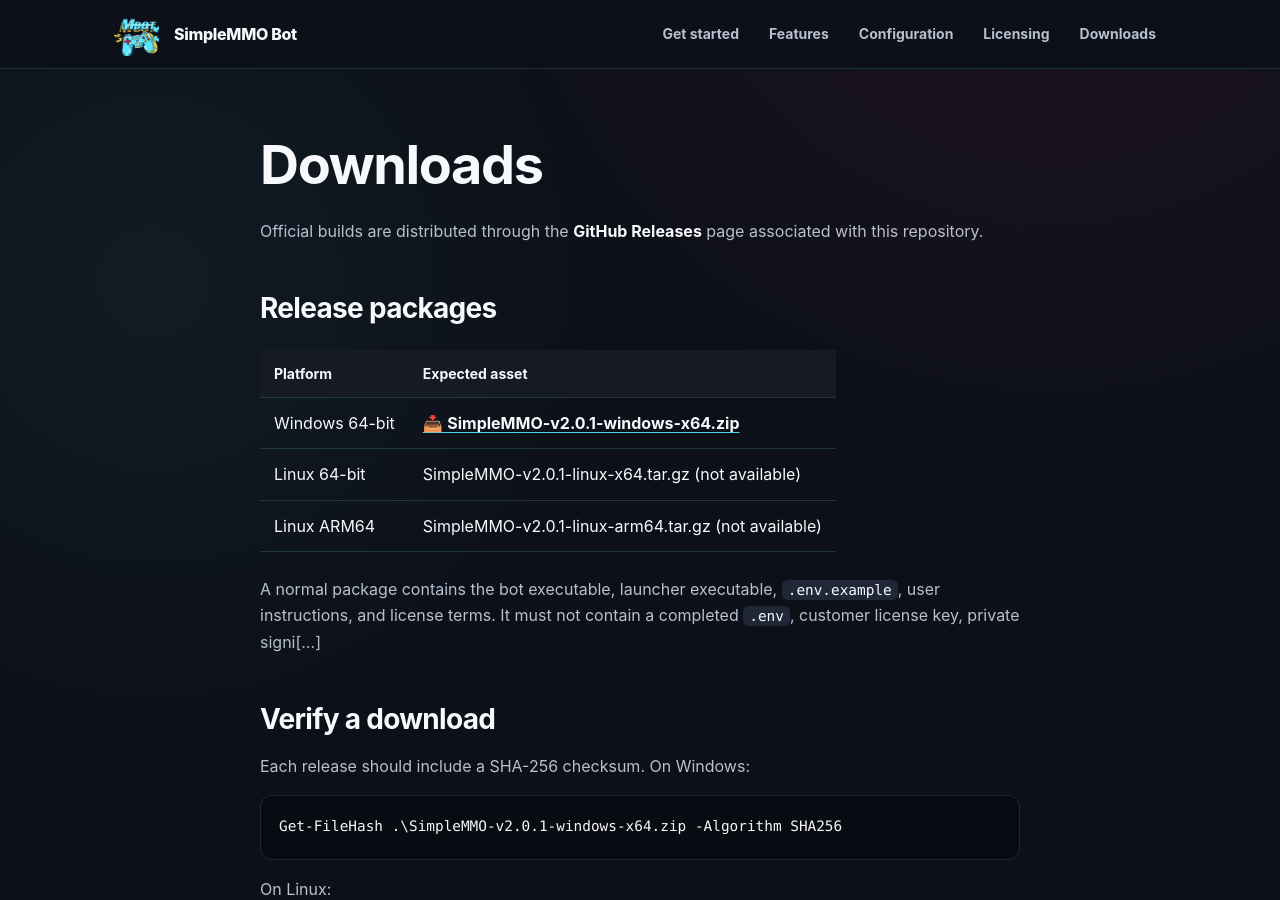
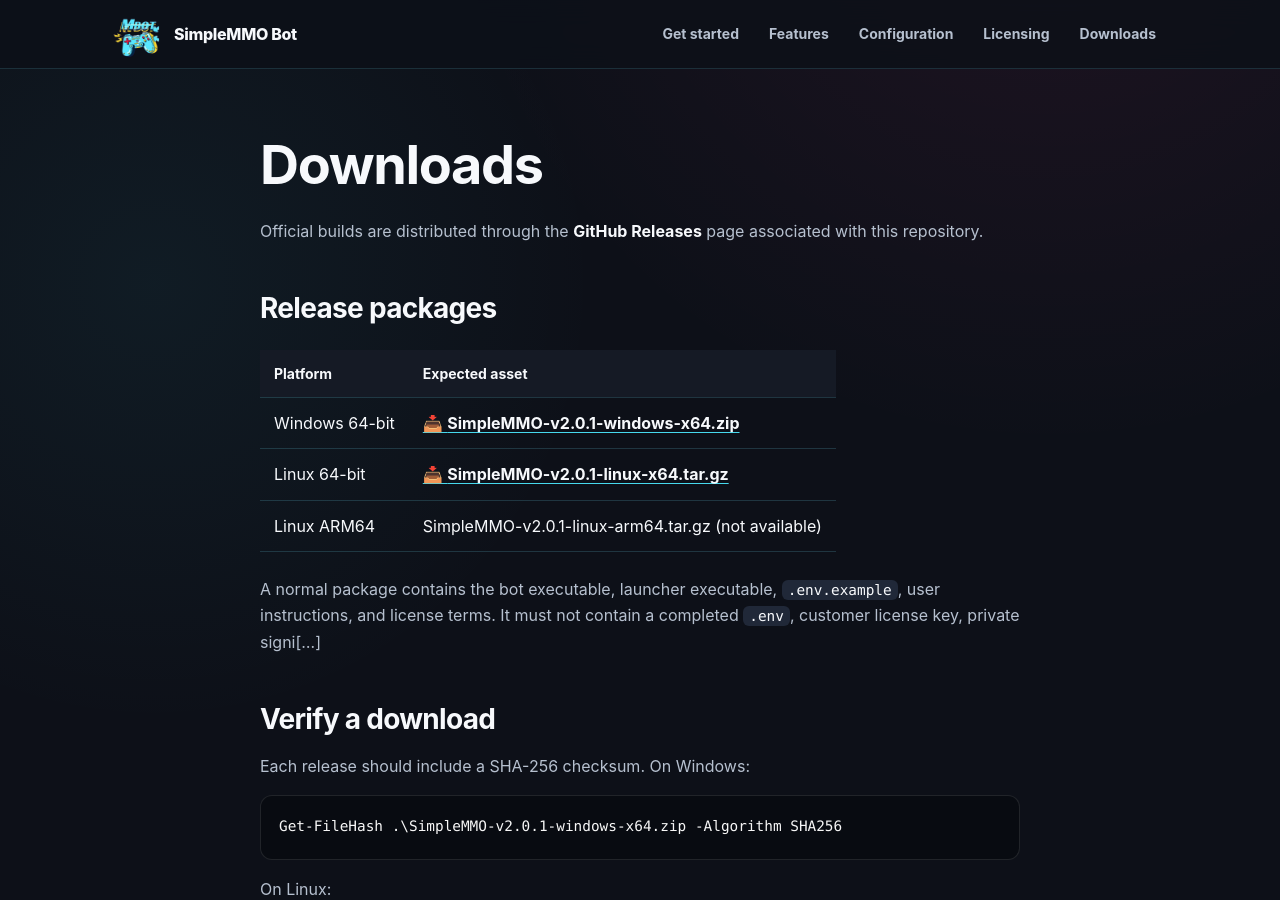
Before and after one commit to SMMURDA/simplemmo-bot, a Jekyll site: the page built from downloads.md, in a window 1280 px wide and 900 px high. Built offline with Jekyll 4.4.1, drawn with Linux system fonts in a browser that asks for light colours.

Commit message:
Update downloads.md

```diff
--- a/downloads.md
+++ b/downloads.md
@@ -12,7 +12,7 @@
 | Platform | Expected asset |
 |---|---|
 | Windows 64-bit | [📥 **SimpleMMO-v2.0.1-windows-x64.zip**](https://github.com/SMMURDA/simplemmo-bot/releases/download/v2.0.1/simplemmo-windows-x64.zip) |
-| Linux 64-bit | SimpleMMO-v2.0.1-linux-x64.tar.gz (not available) |
+| Linux 64-bit | [📥 **SimpleMMO-v2.0.1-linux-x64.tar.gz**](https://github.com/SMMURDA/simplemmo-bot/releases/download/v2.0.1/simplemmo-linux-x64.tar.gz) |
 | Linux ARM64 | SimpleMMO-v2.0.1-linux-arm64.tar.gz (not available) |
 
 A normal package contains the bot executable, launcher executable, `.env.example`, user instructions, and license terms. It must not contain a completed `.env`, customer license key, private signi[...]
```
